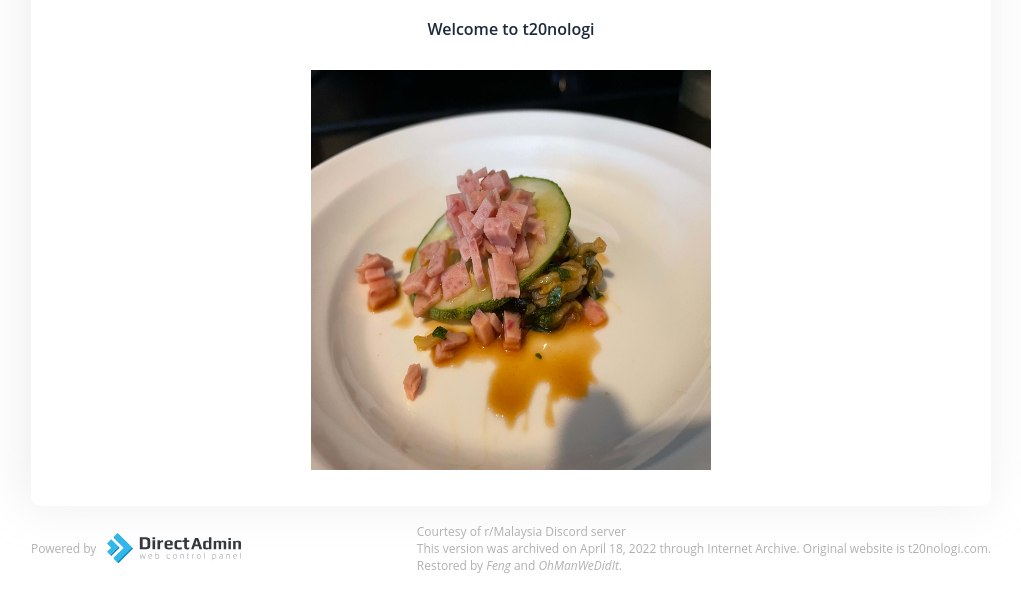
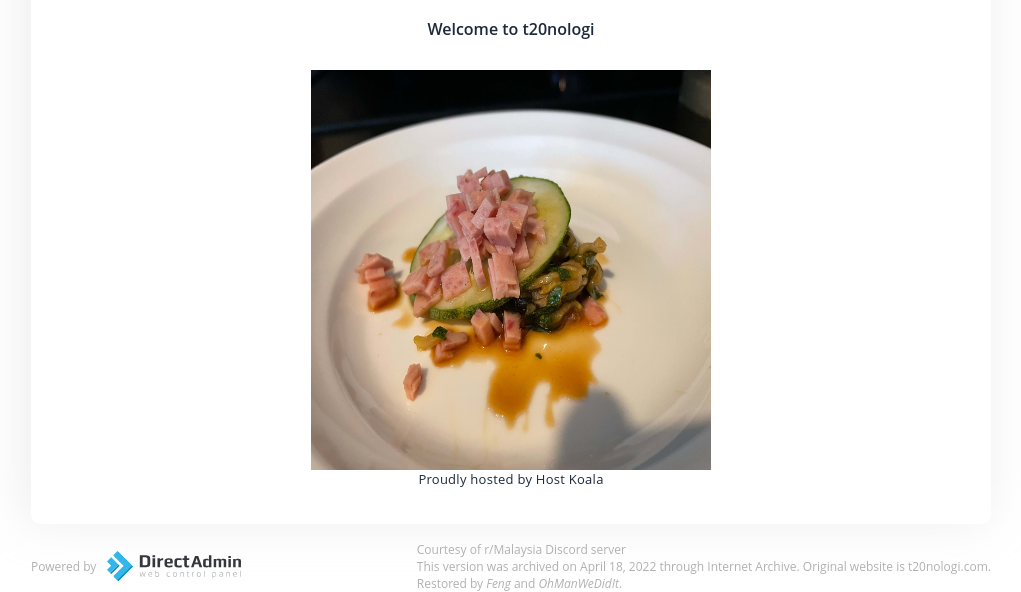
Before and after one commit to t20nologi/t20nologi, a plain HTML site: page index.html in a window 1280 px wide. Shown: the part 211-803 px from the top of the page, without its empty margins (129-1150 px from the left). Drawn offline with Linux system fonts and the light colour scheme.

Commit message:
hey, since this is an archive, although idk what's host koala, but at least the entire website is back at its original form

```diff
--- a/index.html
+++ b/index.html
@@ -97,7 +97,7 @@
 
             </svg>
         </div>
-        <p class="text"></p>
+        <p class="text">Proudly hosted by Host Koala</p>
     </div>
 </section>
 <footer class="container">
```
